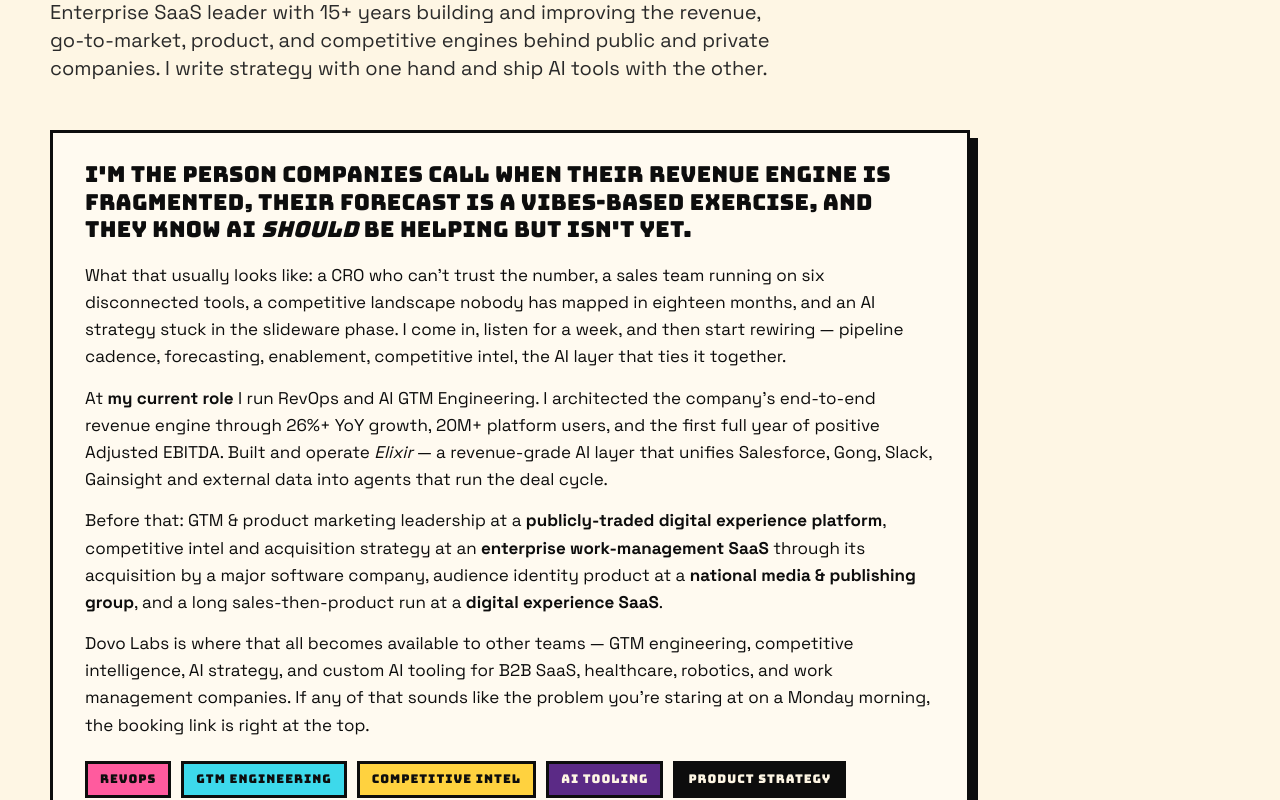
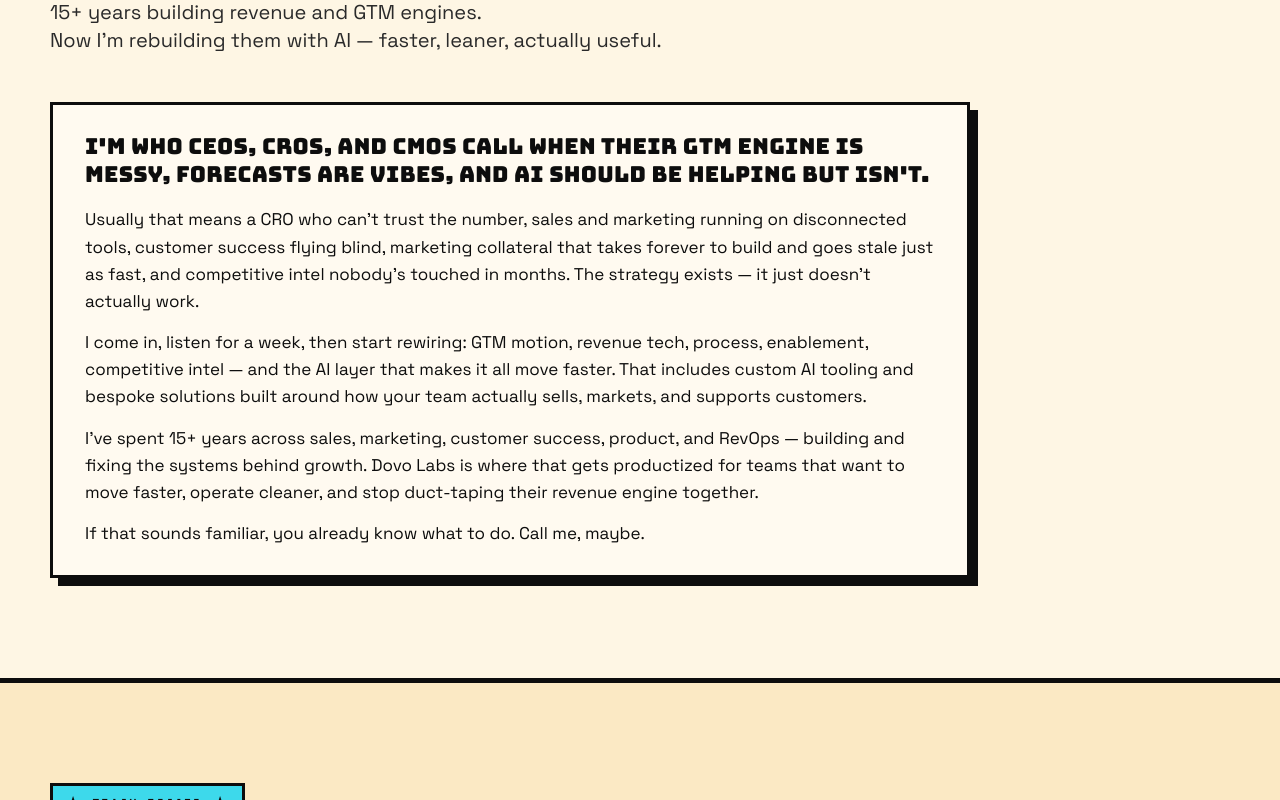
Before and after one commit to ellippma/Dovo-labs, a Next.js app: page / in a window 1280 px wide. Shown: the part 1200-2000 px from the top of the page. Built offline with nearby package versions, Linux system fonts and the light colour scheme; a web font is replaced by a local one.

Commit message:
Rewrite About blurb, update Experience sub-copy, remove trait/exp tags
Co-Authored-By: Claude Sonnet 4.6 <noreply@anthropic.com>

```diff
--- a/components/About.jsx
+++ b/components/About.jsx
@@ -6,59 +6,39 @@ export default function About() {
         <span className="eyebrow pink">★ ABOUT.TXT ★</span>
         <h2 className="section-title">The short story.</h2>
         <p className="section-sub">
-          Enterprise SaaS leader with 15+ years building and improving the
-          revenue, go-to-market, product, and competitive engines behind public
-          and private companies. I write strategy with one hand and ship AI
-          tools with the other.
+          15+ years building revenue and GTM engines.<br />
+          Now I&apos;m rebuilding them with AI — faster, leaner, actually useful.
         </p>
 
         <div className="about-card" style={{ maxWidth: 920 }}>
           <p className="lede">
-            I&apos;m the person companies call when their revenue engine is
-            fragmented, their forecast is a vibes-based exercise, and they
-            know AI <em>should</em> be helping but isn&apos;t yet.
+            I&apos;m who CEOs, CROs, and CMOs call when their GTM engine is
+            messy, forecasts are vibes, and AI should be helping but isn&apos;t.
           </p>
           <p>
-            What that usually looks like: a CRO who can&apos;t trust the number,
-            a sales team running on six disconnected tools, a competitive
-            landscape nobody has mapped in eighteen months, and an AI strategy
-            stuck in the slideware phase. I come in, listen for a week, and
-            then start rewiring — pipeline cadence, forecasting, enablement,
-            competitive intel, the AI layer that ties it together.
+            Usually that means a CRO who can&apos;t trust the number, sales and
+            marketing running on disconnected tools, customer success flying
+            blind, marketing collateral that takes forever to build and goes
+            stale just as fast, and competitive intel nobody&apos;s touched in
+            months. The strategy exists — it just doesn&apos;t actually work.
           </p>
           <p>
-            At <strong>my current role</strong> I run RevOps and AI GTM
-            Engineering. I architected the company&apos;s end-to-end revenue
-            engine through 26%+ YoY growth, 20M+ platform users, and the
-            first full year of positive Adjusted EBITDA. Built and operate
-            <em> Elixir</em> — a revenue-grade AI layer that unifies
-            Salesforce, Gong, Slack, Gainsight and external data into agents
-            that run the deal cycle.
+            I come in, listen for a week, then start rewiring: GTM motion,
+            revenue tech, process, enablement, competitive intel — and the AI
+            layer that makes it all move faster. That includes custom AI tooling
+            and bespoke solutions built around how your team actually sells,
+            markets, and supports customers.
           </p>
           <p>
-            Before that: GTM &amp; product marketing leadership at a
-            <strong> publicly-traded digital experience platform</strong>,
-            competitive intel and acquisition strategy at an
-            <strong> enterprise work-management SaaS</strong> through its
-            acquisition by a major software company, audience identity product
-            at a <strong>national media &amp; publishing group</strong>, and a
-            long sales-then-product run at a <strong>digital experience SaaS</strong>.
+            I&apos;ve spent 15+ years across sales, marketing, customer success,
+            product, and RevOps — building and fixing the systems behind growth.
+            Dovo Labs is where that gets productized for teams that want to move
+            faster, operate cleaner, and stop duct-taping their revenue engine
+            together.
           </p>
           <p>
-            Dovo Labs is where that all becomes available to other teams —
-            GTM engineering, competitive intelligence, AI strategy, and
-            custom AI tooling for B2B SaaS, healthcare, robotics, and work
-            management companies. If any of that sounds like the problem you&apos;re
-            staring at on a Monday morning, the booking link is right at the top.
+            If that sounds familiar, you already know what to do. Call me, maybe.
           </p>
-          <div className="about-traits">
-            <span className="trait pink">RevOps</span>
-            <span className="trait cyan">GTM Engineering</span>
-            <span className="trait yellow">Competitive Intel</span>
-            <span className="trait purple">AI Tooling</span>
-            <span className="trait">Product Strategy</span>
-            <span className="trait">Sales Enablement</span>
-          </div>
         </div>
       </div>
     </section>
--- a/components/Experience.jsx
+++ b/components/Experience.jsx
@@ -81,7 +81,7 @@ export default function Experience() {
         <span className="eyebrow cyan">★ TRACK.RECORD ★</span>
         <h2 className="section-title">Where I&apos;ve put in the reps.</h2>
         <p className="section-sub">
-          Enterprise SaaS, public companies, a major acquisition, and a long
+          Enterprise SaaS, public companies, major acquisitions, and a long
           earlier run that taught me the engine from sales-floor to roadmap.
           Names redacted on purpose — happy to walk through specifics on a call.
         </p>
@@ -101,9 +101,7 @@ export default function Experience() {
               </div>
               <div className="exp-body">
                 <h3>{e.role}</h3>
-                <div className="exp-tags">
-                  {e.tags.map((t, j) => <span key={j} className="exp-tag">{t}</span>)}
-                </div>
+
                 <ul>
                   {e.bullets.map((b, j) => (
                     <li key={j} className={j % 3 === 1 ? 'cyan' : j % 3 === 2 ? 'yellow' : ''}>{b}</li>
```
